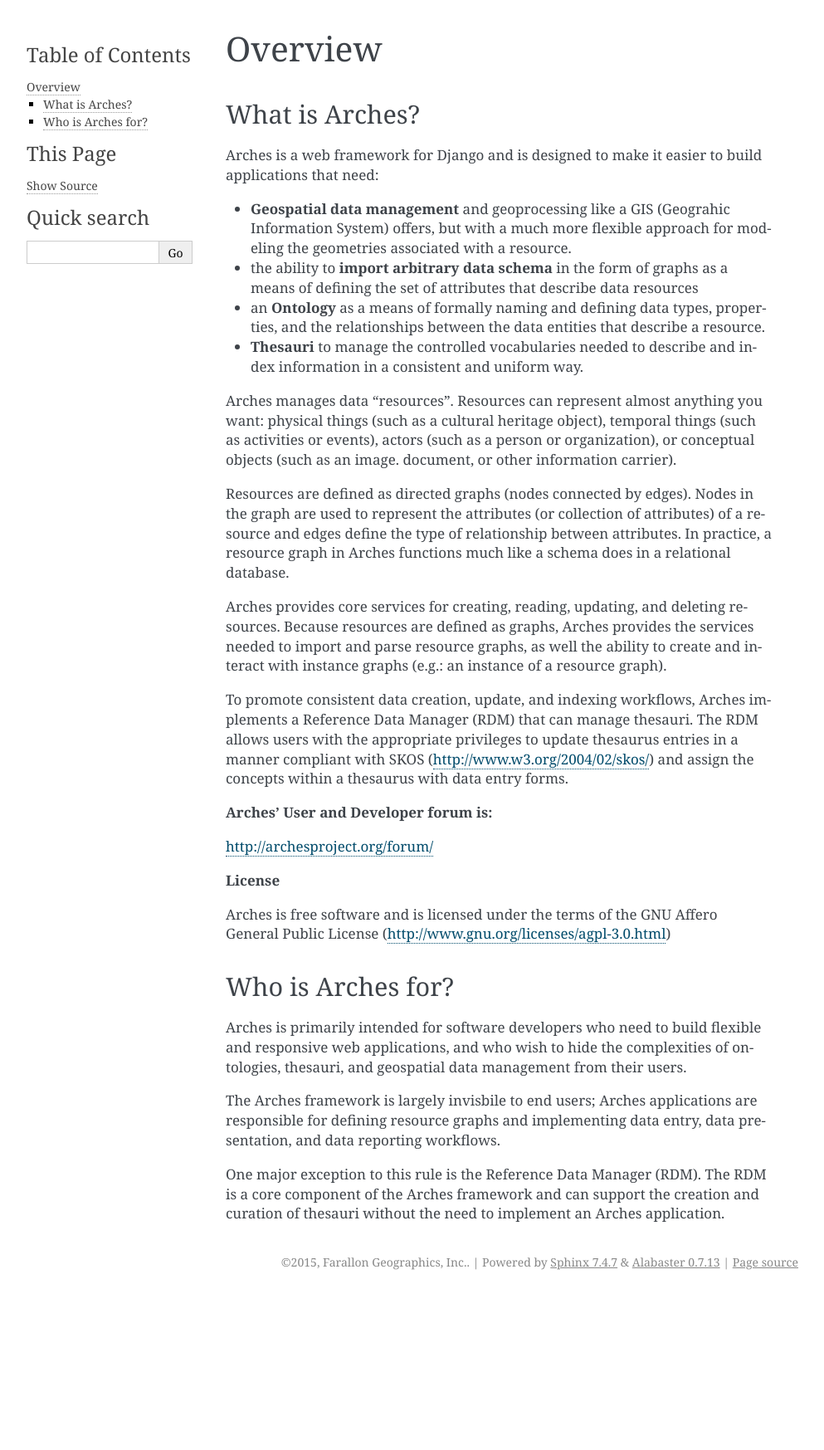
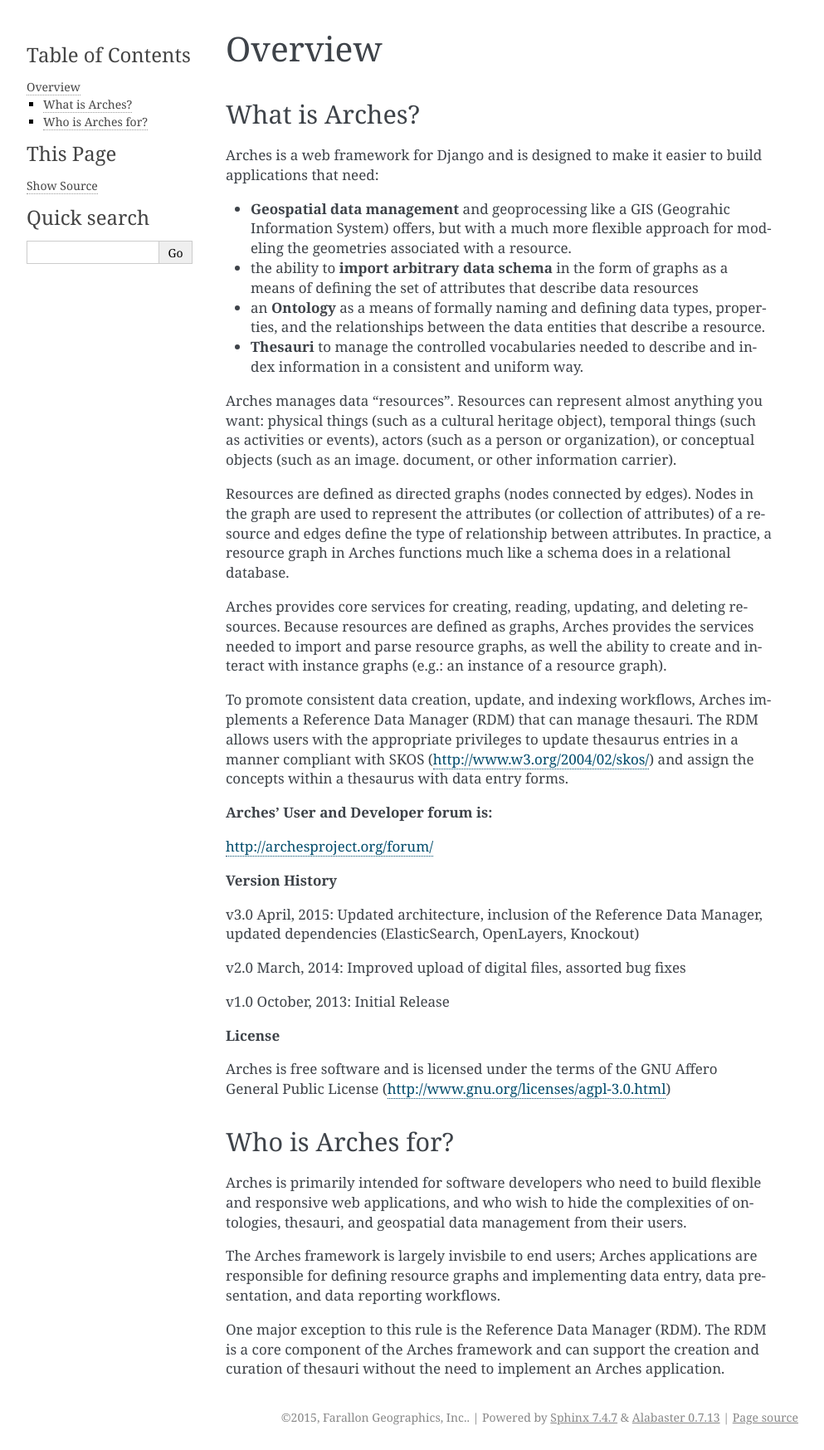
Before and after one commit to archesproject/arches-docs, a Sphinx documentation site: the page built from docs/overview.txt, in a window 1280 px wide. Shown: the whole page at 83% size, without its empty margins (148-1141 px from the left). Built offline with Sphinx 7.4.7, drawn with Linux system fonts in a browser that asks for light colours; before the commit the page ends 1560 px from its top, so only the background shows below that.

Commit message:
minor edits to overview documentation

```diff
--- a/docs/overview.txt
+++ b/docs/overview.txt
@@ -33,6 +33,14 @@
 http://archesproject.org/forum/
 
 
+**Version History**
+
+v3.0  April, 2015: Updated architecture, inclusion of the Reference Data Manager, updated dependencies (ElasticSearch, OpenLayers, Knockout)
+
+v2.0  March, 2014: Improved upload of digital files, assorted bug fixes
+
+v1.0 October, 2013: Initial Release
+
 
 **License**
 
```
